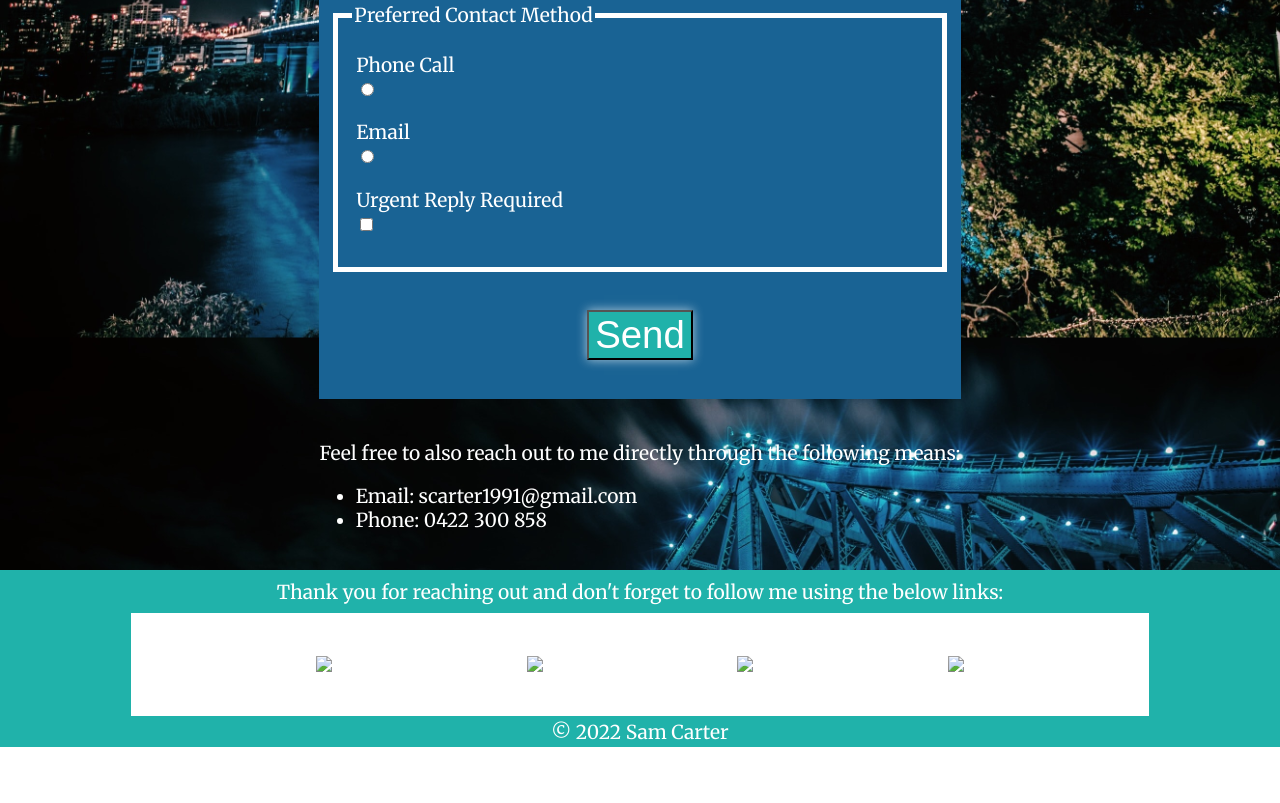
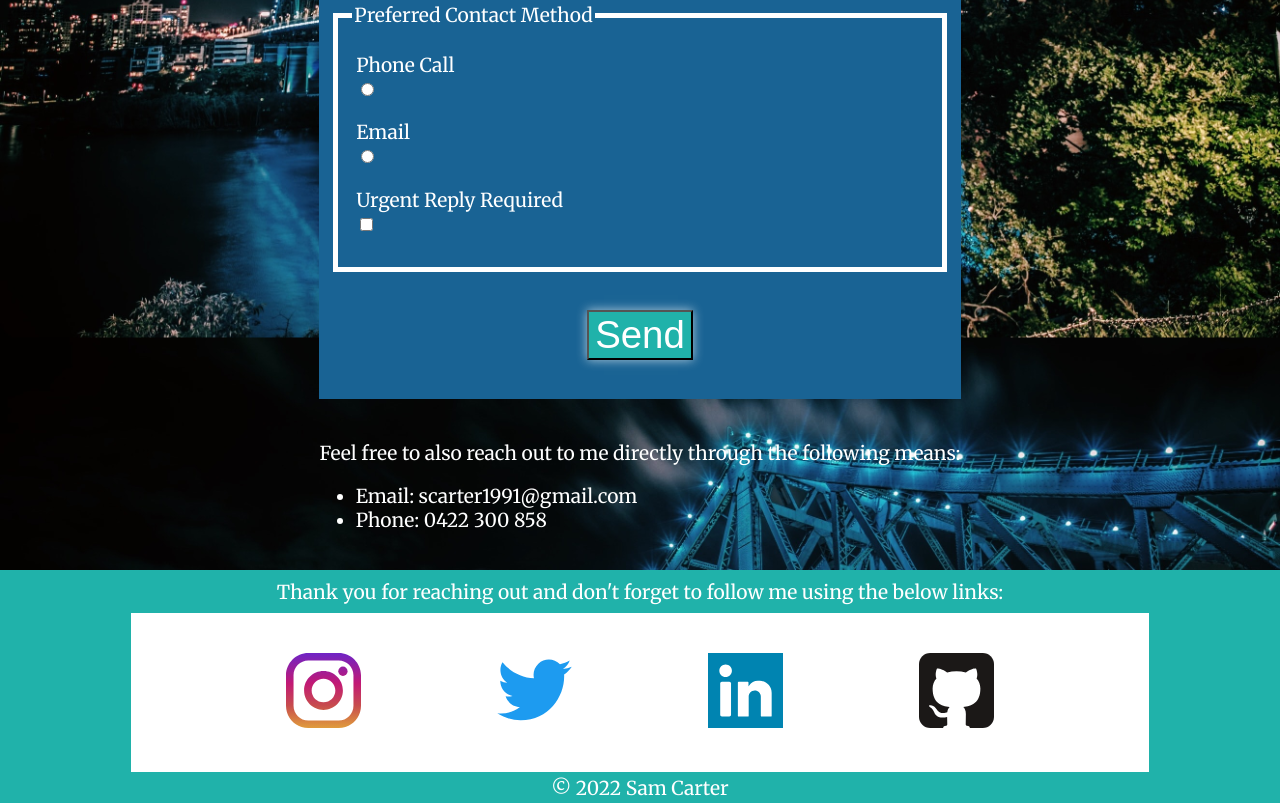
Before and after one commit to s-carter91/SamCarter_t1a2, a plain HTML site: page src/html/contactme.html in a window 1280 px wide. Shown: the part 546-1349 px from the top of the page. Before the commit the page ends 1293 px from the top, so only its background shows below. Drawn offline with Linux system fonts and the light colour scheme.

Commit message:
final commit 11

```diff
--- a/src/html/contactme.html
+++ b/src/html/contactme.html
@@ -69,10 +69,10 @@
         <section class="socials">
         <p>Thank you for reaching out and don't forget to follow me using the below links:</p>
         <div class="logo-container">
-            <a class="logo"href="https://www.instagram.com/carter91" target="_blank"> <img src="/srcimages/instagram-svgrepo-com.svg"> </a>
-            <a class="logo"href="https://www.twitter.com/CoderCarter" target="_blank"> <img src="/srcimages/Twitter-logo.svg"> </a>
-            <a class="logo"href="https://www.linkedin.com/in/sam-carter-52b5ba235" target="_blank"> <img src="/srcimages/linkedin.svg"> </a>
-            <a class="logo"href="https://github.com/s-carter91" target="_blank"> <img src="/srcimages/github-svgrepo-com.svg"> </a>
+            <a class="logo"href="https://www.instagram.com/carter91" target="_blank"> <img src="/images/instagram-svgrepo-com.svg"> </a>
+            <a class="logo"href="https://www.twitter.com/CoderCarter" target="_blank"> <img src="/images/Twitter-logo.svg"> </a>
+            <a class="logo"href="https://www.linkedin.com/in/sam-carter-52b5ba235" target="_blank"> <img src="/images/linkedin.svg"> </a>
+            <a class="logo"href="https://github.com/s-carter91" target="_blank"> <img src="/images/github-svgrepo-com.svg"> </a>
         </div>
         </section>
     <footer>
--- a/src/scss/blogpages.scss
+++ b/src/scss/blogpages.scss
@@ -95,7 +95,4 @@ h4 {
     .lower-blog-post a {
         max-width: 15%;
     }
-    main {
-        height: 95vh;
-    }
 }
```
